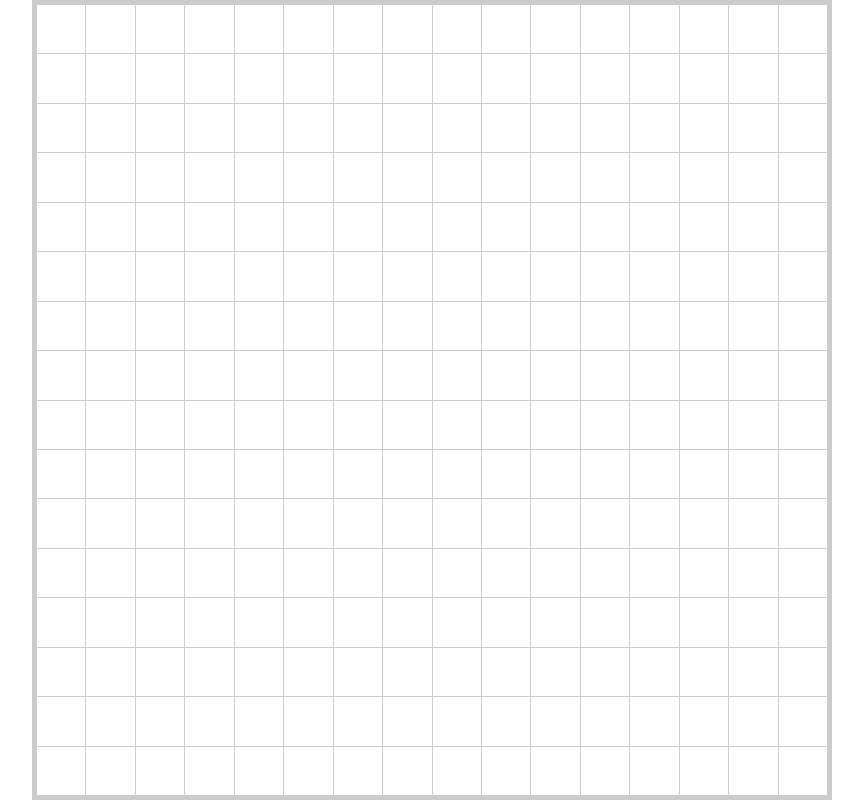
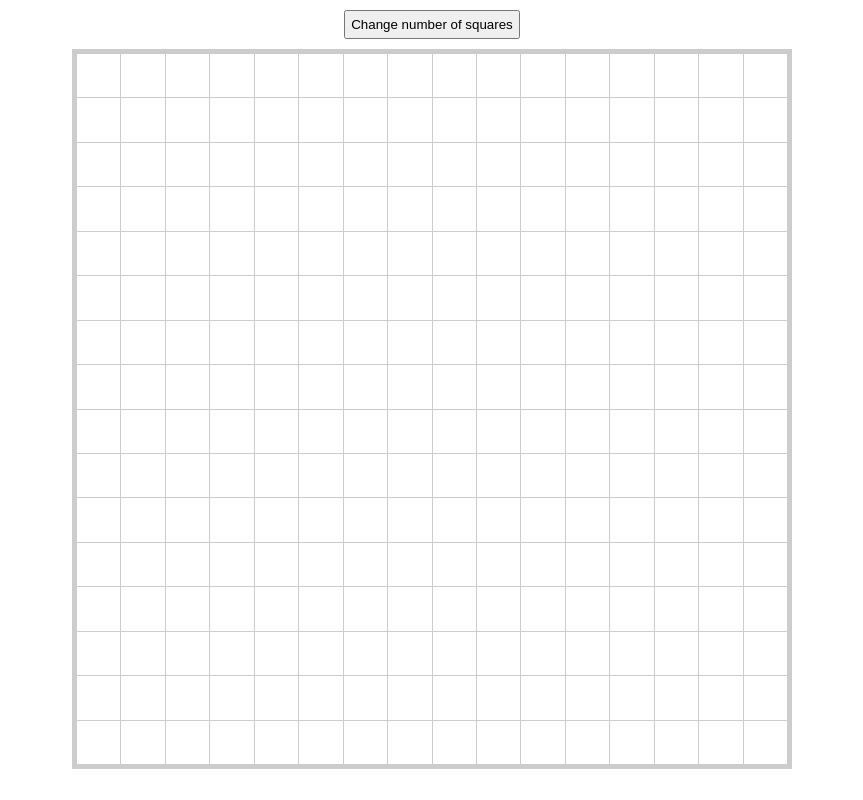
Before and after one commit to YaninaBankova/etch-a-sketch, a plain HTML site: page index.html in a window 1280 px wide. Shown: the whole page, without its empty margins (208-1071 px from the left). Drawn offline with Linux system fonts and the light colour scheme.

Commit message:
Add button to change number of squares

```diff
--- a/css/styles.css
+++ b/css/styles.css
@@ -6,23 +6,30 @@
 
 body {
     display: flex;
-    justify-content: center;
+    align-items: center;
+    flex-direction: column;
 }
 
 .container {
+    aspect-ratio: 1 / 1;
     display: flex;
     flex-wrap: wrap;
     gap: 1px;
-    width: 100vh;
+    max-height: 90vh;
+    max-width: 100vw;
     background-color: #ccc;
     padding: 5px;
 }
 
 .grid-square {
-    width: calc((100vh - 15px - 10px) / 16);
+    aspect-ratio: 1 / 1;
+    width: calc((90vh - 15px - 10px) / 16);
     /* 15px for gap between squares and 2 * 5px for padding */
-    height: calc((100vh - 25px) / 16);
     max-width: calc((100vw - 25px) / 16);
-    max-height: calc((100vw - 25px) / 16);
     background-color: white;
 }
+
+button {
+    margin: 10px;
+    padding: 5px;
+}
--- a/index.html
+++ b/index.html
@@ -8,6 +8,7 @@
     <script src="script.js" defer></script>
 </head>
 <body>
+    <button id="resize">Change number of squares</button>
     <div class="container"></div>
 </body>
 </html>
--- a/script.js
+++ b/script.js
@@ -1,18 +1,43 @@
-function createGrid(rows, cols){
+function createGrid(rows){
     const container = document.querySelector(".container");
     for(let i = 0; i < rows; i++){
-        for(let j = 0; j < cols; j++){
+        for(let j = 0; j < rows; j++){
             let gridSquare = document.createElement("div");
             gridSquare.classList.add("grid-square");
             container.appendChild(gridSquare);
             gridSquare.addEventListener("mouseenter", hoverEffect);
         }
     }
+
+    const styleSheet = document.styleSheets[0];
+    const gridSquareRule = Array.from(styleSheet.cssRules).find(
+        r => r.selectorText === ".grid-square");
+    gridSquareRule.style.width = `calc((90vh - ${rows - 1}px - 10px) / ${rows})`;
+    gridSquareRule.style.maxWidth = `calc((90vw - ${rows - 1}px - 10px) / ${rows})`;
 }
 
-createGrid(16, 16);
+createGrid(16);
+
+function deleteGrid(){
+     const container = document.querySelector(".container");
+     while(container.firstChild){
+        container.removeChild(container.firstChild);
+     }
+}
 
 function hoverEffect(event){
     const gridSquare = event.target;
     gridSquare.style.backgroundColor = "black";
 }
+
+const resize = document.querySelector("#resize");
+resize.addEventListener("click", (event) => {
+    let numRows = Number(prompt("How many squares per side?", 16));
+    if(numRows > 100){
+        numRows = 100;
+    } else if(isNaN(numRows)){
+        numRows = 16;
+    }
+    deleteGrid();
+    createGrid(numRows);
+});
```
